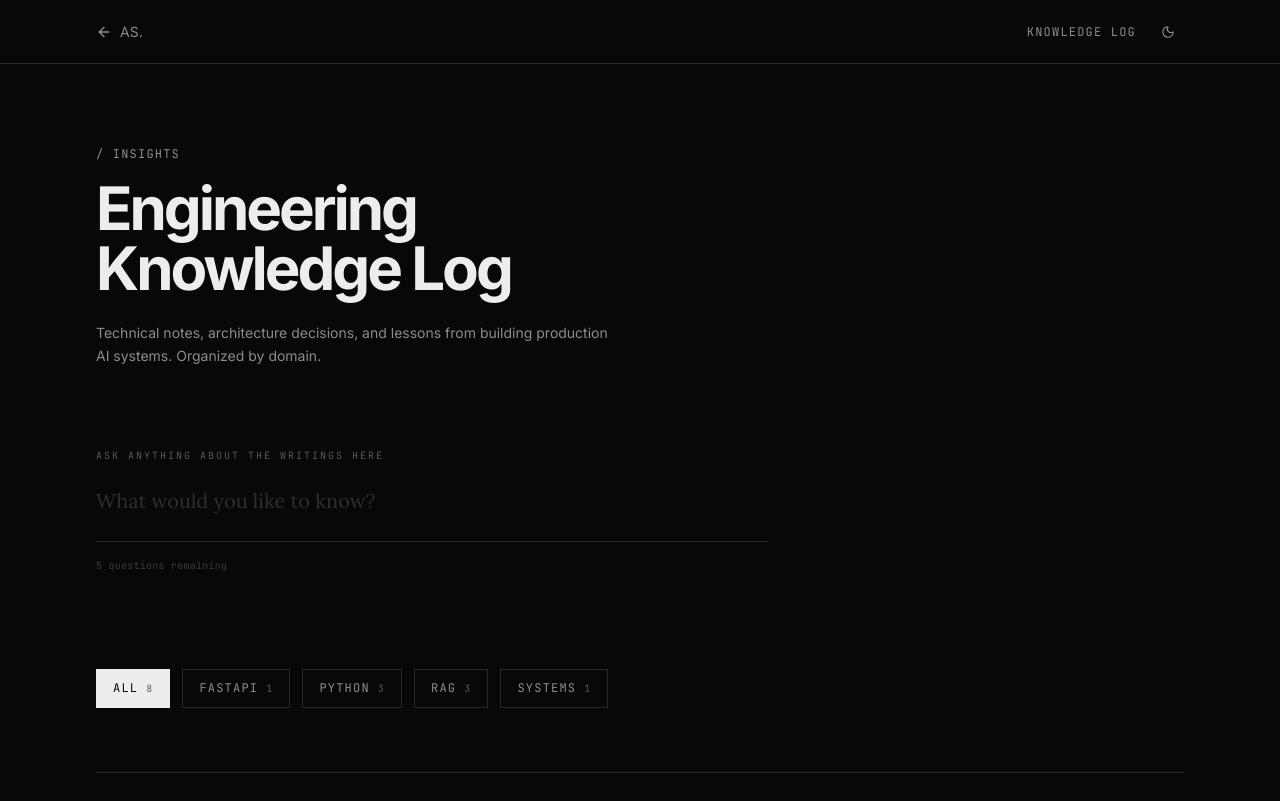
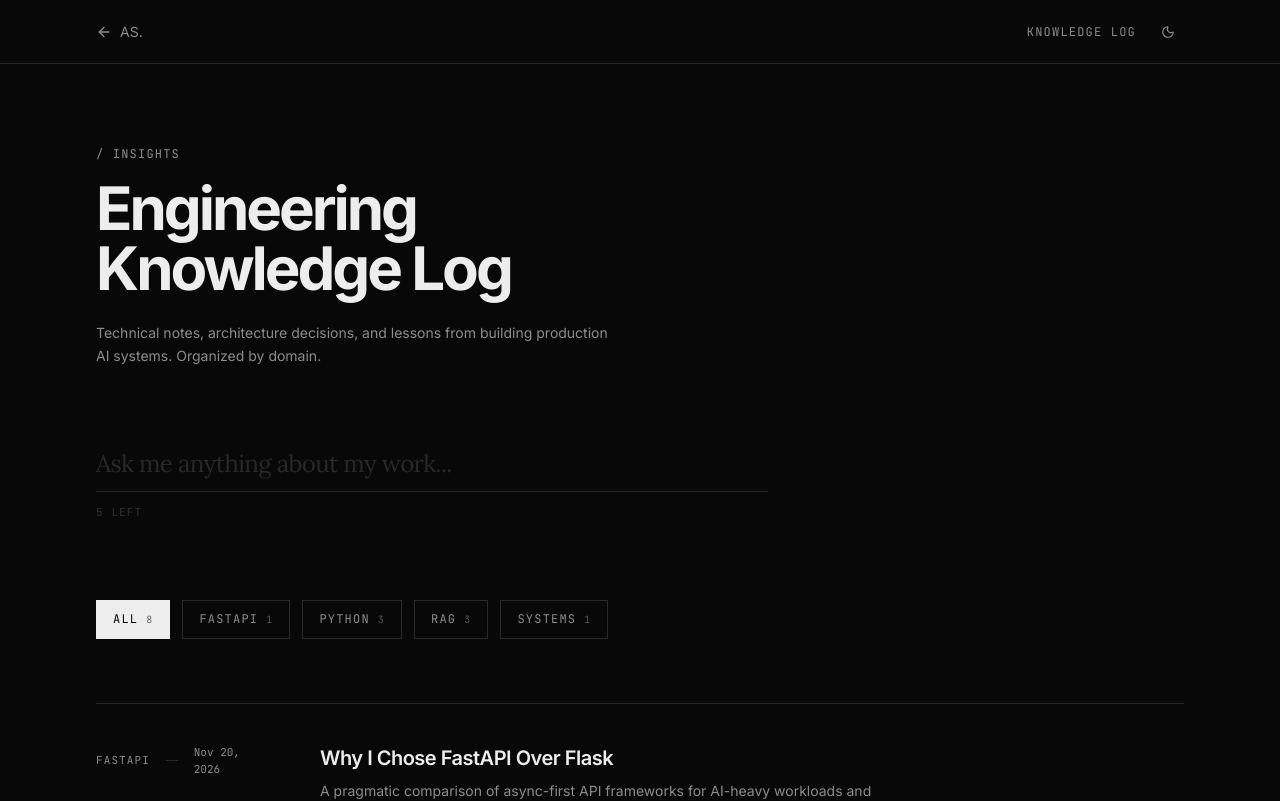
Before and after one commit to Ashish-singha08/portfolio, a Next.js app: page /insights in a window 1280 px wide. Shown: the top 801 px of the page. Built offline with nearby package versions, Linux system fonts and the light colour scheme.

Commit message:
feat: redesign question-answer component for simplicity
Remove textarea, add single-line input, and show current Q/A only.

Co-authored-by: Ashish Singhal <64471932+Ashish-singha08@users.noreply.github.com>

```diff
--- a/components/ask-insight.tsx
+++ b/components/ask-insight.tsx
@@ -1,6 +1,7 @@
 "use client"
 
 import { useState, useRef, useEffect } from "react"
+import { ArrowRight } from "lucide-react"
 
 interface Source {
   title: string
@@ -8,235 +9,232 @@ interface Source {
   category: string
 }
 
-interface Conversation {
-  question: string
-  answer: string
-  sources: Source[]
-}
+type Phase = "idle" | "thinking" | "answering"
 
 export function AskInsight() {
   const [question, setQuestion] = useState("")
-  const [isThinking, setIsThinking] = useState(false)
-  const [conversations, setConversations] = useState<Conversation[]>([])
-  const [questionsRemaining, setQuestionsRemaining] = useState(5)
+  const [phase, setPhase] = useState<Phase>("idle")
+  const [answer, setAnswer] = useState("")
+  const [sources, setSources] = useState<Source[]>([])
   const [displayedAnswer, setDisplayedAnswer] = useState("")
-  const [isTyping, setIsTyping] = useState(false)
-  const inputRef = useRef<HTMLTextAreaElement>(null)
+  const [questionsUsed, setQuestionsUsed] = useState(0)
+  const inputRef = useRef<HTMLInputElement>(null)
   const answerRef = useRef<HTMLDivElement>(null)
 
+  const questionsRemaining = 5 - questionsUsed
   const hasReachedLimit = questionsRemaining <= 0
 
-  // Auto-resize textarea
+  // Typewriter effect
   useEffect(() => {
-    if (inputRef.current) {
-      inputRef.current.style.height = "auto"
-      inputRef.current.style.height = `${inputRef.current.scrollHeight}px`
-    }
-  }, [question])
+    if (phase !== "answering" || !answer) return
 
-  // Typewriter effect for answers
-  useEffect(() => {
-    if (conversations.length === 0 || isTyping) return
-
-    const latestAnswer = conversations[conversations.length - 1]?.answer
-    if (!latestAnswer || displayedAnswer === latestAnswer) return
-
-    setIsTyping(true)
     let i = 0
     const interval = setInterval(() => {
-      if (i < latestAnswer.length) {
-        setDisplayedAnswer(latestAnswer.slice(0, i + 1))
+      if (i < answer.length) {
+        setDisplayedAnswer(answer.slice(0, i + 1))
         i++
       } else {
-        setIsTyping(false)
         clearInterval(interval)
       }
-    }, 12)
+    }, 18)
 
     return () => clearInterval(interval)
-  }, [conversations, displayedAnswer, isTyping])
+  }, [phase, answer])
 
-  // Scroll to answer when it appears
+  // Scroll to answer
   useEffect(() => {
-    if (displayedAnswer && answerRef.current) {
-      answerRef.current.scrollIntoView({ behavior: "smooth", block: "center" })
+    if (phase === "answering" && answerRef.current) {
+      setTimeout(() => {
+        answerRef.current?.scrollIntoView({ behavior: "smooth", block: "center" })
+      }, 100)
     }
-  }, [displayedAnswer])
+  }, [phase])
 
   async function handleSubmit(e: React.FormEvent) {
     e.preventDefault()
-    if (!question.trim() || isThinking || hasReachedLimit) return
+    if (!question.trim() || phase !== "idle" || hasReachedLimit) return
 
-    const currentQuestion = question.trim()
-    setQuestion("")
-    setIsThinking(true)
+    const q = question.trim()
+    setPhase("thinking")
+    setAnswer("")
+    setSources([])
     setDisplayedAnswer("")
 
     try {
       const res = await fetch("/api/ask", {
         method: "POST",
         headers: { "Content-Type": "application/json" },
-        body: JSON.stringify({ question: currentQuestion }),
+        body: JSON.stringify({ question: q }),
       })
 
       const data = await res.json()
 
-      setConversations(prev => [...prev, {
-        question: currentQuestion,
-        answer: data.answer || "I couldn't find an answer to that.",
-        sources: data.sources || [],
-      }])
-      setQuestionsRemaining(prev => prev - 1)
+      setAnswer(data.answer || "I couldn't find an answer to that.")
+      setSources(data.sources || [])
+      setQuestionsUsed(prev => prev + 1)
+      setPhase("answering")
     } catch {
-      setConversations(prev => [...prev, {
-        question: currentQuestion,
-        answer: "Something went wrong. Please try again.",
-        sources: [],
-      }])
-    } finally {
-      setIsThinking(false)
+      setAnswer("Something went wrong. Please try again.")
+      setSources([])
+      setPhase("answering")
     }
   }
 
+  function handleReset() {
+    setQuestion("")
+    setPhase("idle")
+    setAnswer("")
+    setSources([])
+    setDisplayedAnswer("")
+    inputRef.current?.focus()
+  }
+
   const handleKeyDown = (e: React.KeyboardEvent) => {
-    if (e.key === "Enter" && !e.shiftKey) {
+    if (e.key === "Enter") {
       e.preventDefault()
       handleSubmit(e)
     }
   }
 
   return (
-    <section className="mb-24">
-      {/* The prompt area */}
+    <section className="mb-20 mt-4">
       <div className="max-w-2xl">
-        {!hasReachedLimit ? (
-          <>
-            <p className="font-mono text-[10px] tracking-[0.2em] uppercase text-muted-foreground/60 mb-6">
-              Ask anything about the writings here
-            </p>
 
-            <form onSubmit={handleSubmit} className="relative">
-              <textarea
+        {/* Idle state — the prompt */}
+        {phase === "idle" && !hasReachedLimit && (
+          <div className="animate-fade-up">
+            <form onSubmit={handleSubmit} className="group">
+              <div className="relative">
+                <input
                   ref={inputRef}
+                  type="text"
                   value={question}
                   onChange={(e) => setQuestion(e.target.value)}
                   onKeyDown={handleKeyDown}
-                placeholder="What would you like to know?"
-                disabled={isThinking}
-                rows={1}
-                className="w-full bg-transparent text-foreground text-lg md:text-xl font-serif leading-relaxed placeholder:text-muted-foreground/30 focus:outline-none resize-none overflow-hidden disabled:opacity-50"
-                style={{ minHeight: "2rem" }}
+                  placeholder="Ask me anything about my work..."
+                  className="w-full bg-transparent text-foreground text-xl md:text-2xl font-serif placeholder:text-muted-foreground/25 focus:outline-none tracking-tight"
+                  autoComplete="off"
                 />
 
-              {/* Subtle underline */}
-              <div className="h-px bg-border mt-4" />
+                {/* Animated underline */}
+                <div className="absolute -bottom-3 left-0 right-0 h-px bg-border" />
+                <div
+                  className="absolute -bottom-3 left-0 h-px bg-foreground/40 transition-all duration-500 ease-out"
+                  style={{ width: question ? "100%" : "0%" }}
+                />
+              </div>
 
-              {/* Submit hint and remaining count */}
-              <div className="flex items-center justify-between mt-4">
-                <span className="font-mono text-[10px] tracking-wide text-muted-foreground/40">
-                  {questionsRemaining} {questionsRemaining === 1 ? "question" : "questions"} remaining
+              {/* Footer with count and submit */}
+              <div className="flex items-center justify-between mt-6">
+                <span className="text-[11px] tracking-widest uppercase text-muted-foreground/30 font-mono">
+                  {questionsRemaining} left
                 </span>
 
-                {question.trim() && !isThinking && (
                 <button
                   type="submit"
-                    className="font-mono text-[10px] tracking-wide text-muted-foreground hover:text-foreground transition-colors"
+                  disabled={!question.trim()}
+                  className="flex items-center gap-2 text-[11px] tracking-widest uppercase text-muted-foreground/50 hover:text-foreground disabled:opacity-0 transition-all duration-300 font-mono group/btn"
                 >
-                    Press Enter
+                  <span>Ask</span>
+                  <ArrowRight className="w-3 h-3 transition-transform group-hover/btn:translate-x-0.5" />
                 </button>
-                )}
               </div>
             </form>
-          </>
-        ) : (
-          <div className="py-8">
-            <p className="font-serif text-muted-foreground text-lg leading-relaxed">
-              You have explored all five questions for this visit.
-            </p>
-            <p className="font-serif text-muted-foreground/60 text-base mt-3 leading-relaxed">
-              Perhaps browse the articles below, or return another time with fresh curiosity.
-            </p>
           </div>
         )}
-      </div>
 
         {/* Thinking state */}
-      {isThinking && (
-        <div className="mt-16 max-w-2xl">
-          <div className="flex items-center gap-3">
-            <ThinkingDots />
-            <span className="font-mono text-[10px] tracking-wide text-muted-foreground/50">
-              contemplating
+        {phase === "thinking" && (
+          <div className="py-8 animate-fade-up">
+            <div className="flex items-center gap-4">
+              <div className="flex gap-1.5">
+                {[0, 1, 2].map((i) => (
+                  <span
+                    key={i}
+                    className="w-1.5 h-1.5 bg-foreground/30 rounded-full"
+                    style={{
+                      animation: "pulse 1.4s ease-in-out infinite",
+                      animationDelay: `${i * 0.2}s`,
+                    }}
+                  />
+                ))}
+              </div>
+              <span className="text-[11px] tracking-widest uppercase text-muted-foreground/40 font-mono">
+                Thinking
               </span>
             </div>
           </div>
         )}
 
-      {/* Conversations */}
-      {conversations.length > 0 && (
-        <div className="mt-16 space-y-16">
-          {conversations.map((conv, i) => (
-            <div key={i} className="max-w-2xl">
-              {/* The question asked */}
-              <p className="font-serif text-muted-foreground/50 text-sm mb-6 italic">
-                {conv.question}
+        {/* Answer state */}
+        {phase === "answering" && (
+          <div ref={answerRef} className="animate-fade-up">
+            {/* The answer */}
+            <p className="font-serif text-lg md:text-xl text-foreground/90 leading-relaxed tracking-tight">
+              {displayedAnswer}
+              {displayedAnswer.length < answer.length && (
+                <span className="inline-block w-0.5 h-5 bg-foreground/50 ml-0.5 animate-pulse align-middle" />
+              )}
             </p>
 
-              {/* The answer */}
-              <div ref={i === conversations.length - 1 ? answerRef : null}>
-                <p className="font-serif text-foreground/90 text-lg leading-[1.8]">
-                  {i === conversations.length - 1 ? displayedAnswer : conv.answer}
-                  {i === conversations.length - 1 && isTyping && (
-                    <span className="inline-block w-px h-5 bg-foreground/60 ml-0.5 animate-pulse" />
-                  )}
-                </p>
-              </div>
-
-              {/* Sources - only show after typing is complete or for previous conversations */}
-              {conv.sources.length > 0 && (i < conversations.length - 1 || !isTyping) && (
-                <div className="mt-8 pt-6 border-t border-border/50">
-                  <p className="font-mono text-[10px] tracking-[0.15em] uppercase text-muted-foreground/40 mb-4">
-                    From
-                  </p>
-                  <div className="space-y-2">
-                    {conv.sources.map((source, j) => (
+            {/* Sources */}
+            {sources.length > 0 && displayedAnswer.length === answer.length && (
+              <div className="mt-10 pt-6 border-t border-border/40 animate-fade-up">
+                <span className="text-[10px] tracking-widest uppercase text-muted-foreground/30 font-mono">
+                  Related
+                </span>
+                <div className="mt-4 flex flex-wrap gap-x-6 gap-y-2">
+                  {sources.map((source, i) => (
                     <a
-                        key={j}
+                      key={i}
                       href={source.url}
-                        className="block group"
+                      className="text-sm text-muted-foreground hover:text-foreground transition-colors duration-200 font-serif"
                     >
-                        <span className="font-serif text-sm text-muted-foreground group-hover:text-foreground transition-colors">
                       {source.title}
-                        </span>
-                        <span className="font-mono text-[10px] text-muted-foreground/40 ml-2">
-                          {source.category}
-                        </span>
                     </a>
                   ))}
                 </div>
               </div>
             )}
-            </div>
-          ))}
+
+            {/* Ask another */}
+            {displayedAnswer.length === answer.length && !hasReachedLimit && (
+              <button
+                onClick={handleReset}
+                className="mt-10 text-[11px] tracking-widest uppercase text-muted-foreground/40 hover:text-muted-foreground transition-colors duration-200 font-mono"
+              >
+                Ask another question
+              </button>
+            )}
           </div>
         )}
+
+        {/* Limit reached */}
+        {hasReachedLimit && phase === "idle" && (
+          <div className="py-4 animate-fade-up">
+            <p className="font-serif text-muted-foreground/60 text-lg leading-relaxed">
+              You've asked your five questions for this visit.
+            </p>
+            <p className="font-serif text-muted-foreground/40 text-base mt-2">
+              The articles below await your curiosity.
+            </p>
+          </div>
+        )}
+
+        {/* Show limit message after final answer */}
+        {hasReachedLimit && phase === "answering" && displayedAnswer.length === answer.length && (
+          <p className="mt-10 font-serif text-muted-foreground/40 text-sm animate-fade-up">
+            That was your last question for this visit.
+          </p>
+        )}
+      </div>
+
+      <style jsx>{`
+        @keyframes pulse {
+          0%, 100% { opacity: 0.3; transform: scale(1); }
+          50% { opacity: 1; transform: scale(1.2); }
+        }
+      `}</style>
     </section>
   )
 }
-
-function ThinkingDots() {
-  return (
-    <div className="flex gap-1">
-      {[0, 1, 2].map((i) => (
-        <span
-          key={i}
-          className="w-1 h-1 bg-muted-foreground/40 rounded-full animate-pulse"
-          style={{
-            animationDelay: `${i * 200}ms`,
-            animationDuration: "1s",
-          }}
-        />
-      ))}
-    </div>
-  )
-}
```
Lines whose indentation alone changed are shown as unchanged.
